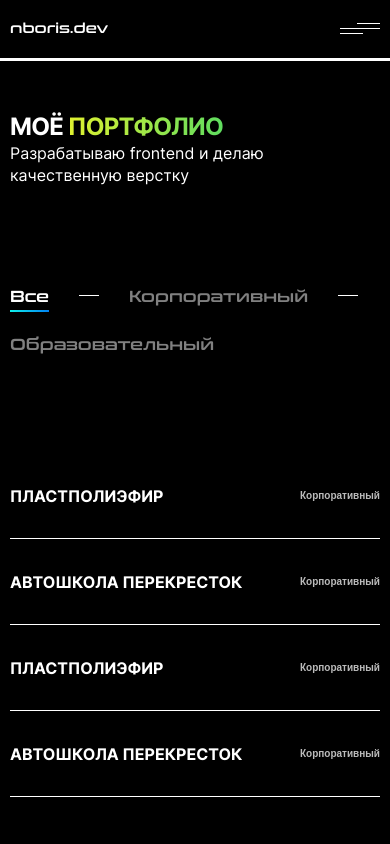
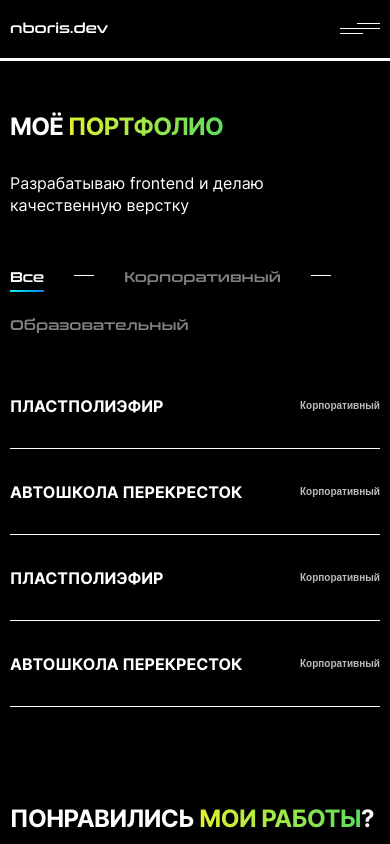
Before and after one commit to NBoris94/nboris.dev, a Next.js app: page /cases in a window 390 px wide. Shown: the top 844 px of the page. Built offline with nearby package versions, Linux system fonts and the light colour scheme.

Commit message:
Cделал адаптив Портфолио и Обо мне

```diff
--- a/src/styles/components/ui/filter.scss
+++ b/src/styles/components/ui/filter.scss
@@ -57,3 +57,11 @@
     background-color: $text-color-light;
   }
 }
+
+@media (max-width: $md) {
+  .filter {
+    &__btn {
+      font-size: 0.875rem;
+    }
+  }
+}
--- a/src/styles/pages/about.scss
+++ b/src/styles/pages/about.scss
@@ -1,4 +1,6 @@
 .about {
+  padding-top: 75px;
+
   &__text {
     max-width: 600px;
   }
@@ -11,3 +13,24 @@
     margin-bottom: 15px;
   }
 }
+
+@media (max-width: $md) {
+  .about {
+    .row {
+      grid-template-columns: 1fr;
+    }
+
+    &__img {
+      max-width: 500px;
+      margin-bottom: 30px;
+    }
+
+
+  }
+}
+
+@media (max-width: $sm) {
+  .about {
+    padding-top: 30px;
+  }
+}
--- a/src/styles/pages/cases.scss
+++ b/src/styles/pages/cases.scss
@@ -11,7 +11,8 @@
   }
 
   &__filter {
-    margin: 100px 0;
+    margin-top: 100px;
+    margin-bottom: 70px;
   }
 
   &__list {
@@ -19,3 +20,20 @@
 
   }
 }
+
+@media (max-width: $md) {
+  .cases {
+    &__filter {
+      margin-top: 50px;
+      margin-bottom: 30px;
+    }
+  }
+}
+
+@media (max-width: $sm) {
+  .cases {
+    &__caption {
+      margin-top: 30px;
+    }
+  }
+}
```
